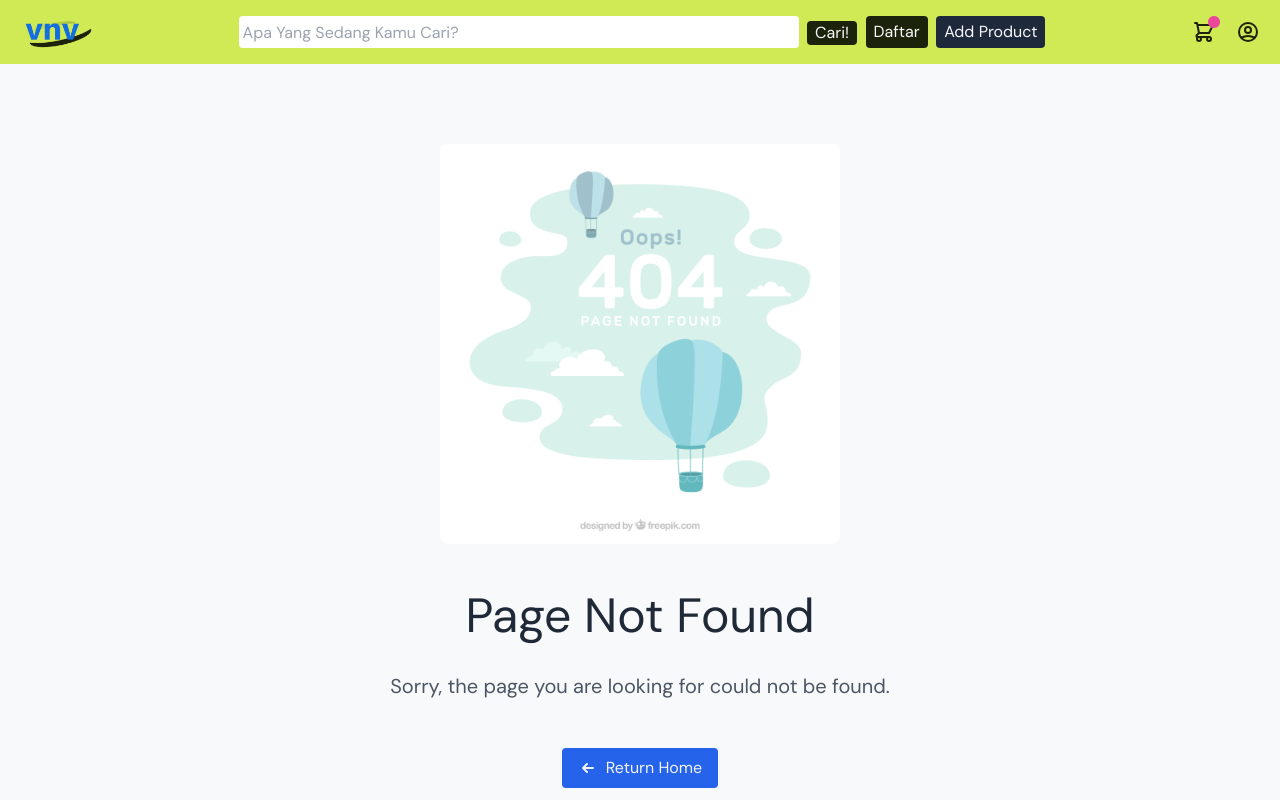
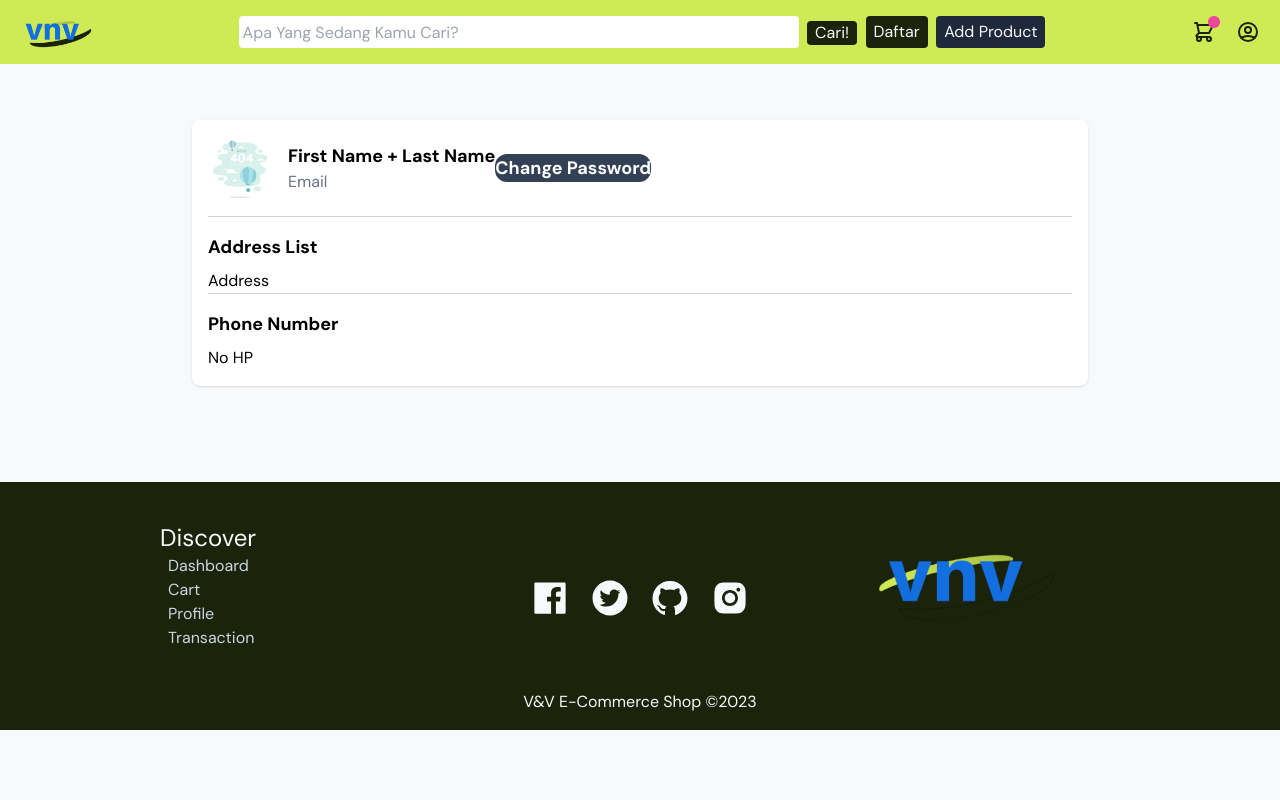
Before and after one commit to Vincent7564/E-Commerce-Frontend, a React (Create React App) app: page /Profile in a window 1280 px wide. Before the commit this address had no page. Shown: the top 800 px of the page. Built offline with nearby package versions, Linux system fonts and the light colour scheme.

Commit message:
feat: create profile page, and edit product detail pages for discount

```diff
--- a/src/Pages/ProductDetail.jsx
+++ b/src/Pages/ProductDetail.jsx
@@ -1,8 +1,8 @@
-import CarouselProductDetail from '../Component/CarouselProductDetail'
+import CarouselProductDetail from "../Component/CarouselProductDetail";
 import "../Component/ProductDetailCard.css";
 import { useParams, withRouter } from "react-router";
 import React, { useEffect, useState } from "react";
-import axios from 'axios';
+import axios from "axios";
 
 const ProductDetail = (props) => {
   // routing id
@@ -12,19 +12,22 @@ const ProductDetail = (props) => {
     price: "",
     description: "",
     qty: "",
-        productImage: ""
+    productImage: "",
+    discount:"",
   });
 
   useEffect(() => {
     const fetchData = async () => {
       try {
-            console.log("Testing useEffect")
-            console.log(params.id)
-            const response = await axios.get('/api/product-detail-data', { params: { id: params.id } });
+        console.log("Testing useEffect");
+        console.log(params.id);
+        const response = await axios.get("/api/product-detail-data", {
+          params: { id: params.id },
+        });
         console.log(response.data);
         console.log(response.status);
         setProducts(response.data);
-            console.log("product:")
+        console.log("product:");
       } catch (error) {
         console.error(error);
       }
@@ -32,10 +35,8 @@ const ProductDetail = (props) => {
     fetchData();
   }, []);
 
-
   // qty
   const [count, setCount] = useState(0);
-
   const incrementCount = () => {
     setCount(count + 1);
   };
@@ -44,17 +45,17 @@ const ProductDetail = (props) => {
     setCount(count - 1);
   };
 
-    const handleChange = (e)=>{
+  const handleChange = (e) => {
     setCount(Number(e.target.value));
   };
 
   // format style
   const formatPrice = (price) => {
-        console.log(price)
+    console.log(price);
 
-        const formatter = new Intl.NumberFormat('id-ID', {
-          style: 'currency',
-          currency: 'IDR',
+    const formatter = new Intl.NumberFormat("id-ID", {
+      style: "currency",
+      currency: "IDR",
     });
     return formatter.format(price);
   };
@@ -63,49 +64,92 @@ const ProductDetail = (props) => {
     <div class="border-[0.2rem] border-slate-300 rounded-xl p-2 m-0">
       <div>
         <div className="grid grid-cols-2 gap-2">
-                <CarouselProductDetail productImage = {products.productImage} />
-                <div className='py-5 px-1'>
-                    <h1 className='text-4xl font-medium py-1'><b>{products.productName}</b></h1>
-                    <div className='py-1'>
+          <CarouselProductDetail productImage={products.productImage} />
+          <div className="py-5 px-1">
+            <h1 className="text-4xl font-medium py-1">
+              <b>{products.productName}</b>
+            </h1>
+            <div className="py-1">
               <span class="fa fa-star checked"></span>
               <span class="fa fa-star checked"></span>
               <span class="fa fa-star checked"></span>
               <span class="fa fa-star"></span>
               <span class="fa fa-star"></span>
             </div>
-                    <h1 className='text-4xl font-medium py-1'><b>{formatPrice(products.price.$numberDecimal)}</b></h1>
-                    <p className='text-gray-400 text-xl py-2 text-justify pe-10'>{products.description}</p>
+            <h1 className="text-2xl font-medium py-1">
+              <b>
+                {products.discount && products.discount.$numberDecimal > 0 ? (
+                  <>
+                    <p className=" text-red-400 text-4xl">
+                      <div className=" font-bold bg-red-500 text-red-300 text-right">
+                        {products.discount.$numberDecimal}% OFF!
+                      </div>
+                      {formatPrice(
+                        products.price.$numberDecimal - (products.price.$numberDecimal * products.discount.$numberDecimal) / 100
+                      )}
+                    </p>
+                    <strike>{formatPrice(products.price.$numberDecimal)}</strike>
+                  </>
+                ) : (
+                  <>{formatPrice(products.price.$numberDecimal)}</>
+                )}
+              </b>
+            </h1>
+            <p className="text-gray-400 text-xl py-2 text-justify pe-10">
+              {products.description}
+            </p>
           </div>
           <div class="grid grid-cols-2 gap-4 content-stretch py-2 px-10">
-                    <div className='text-xl ps-10'>send from: Jakarta</div>
-                    <div className='text-xl pe-10 text-end'><b>stock: {products.qty.$numberDecimal} left</b></div>
-                    <div className='text-xl pe-10 text-end'><b>stock: 120 left</b></div>
+            <div className="text-xl ps-10">send from: Jakarta</div>
+            <div className="text-xl pe-10 text-end">
+              <b>stock: {products.qty.$numberDecimal} left</b>
+            </div>
+            <div className="text-xl pe-10 text-end">
+              <b>stock: 120 left</b>
+            </div>
           </div>
           <div class="w-[70%] border-[0.1rem] border-slate-300 rounded-xl p-2 m-0 ms-5 me-10">
-                    <div className='p-5'>
-                        <div className='text-xl'><b>Add to Cart</b></div>
-                        <div className='pt-2'>
+            <div className="p-5">
+              <div className="text-xl">
+                <b>Add to Cart</b>
+              </div>
+              <div className="pt-2">
                 <div class="custom-number-input h-10 w-32">
                   <div class="flex flex-row h-10 w-full rounded-lg relative bg-transparent mt-1">
-                                    <button onClick={decrementCount} class=" bg-gray-300 text-gray-600 hover:text-gray-700 hover:bg-gray-400 h-full w-20 rounded-l cursor-pointer outline-none">
+                    <button
+                      onClick={decrementCount}
+                      class=" bg-gray-300 text-gray-600 hover:text-gray-700 hover:bg-gray-400 h-full w-20 rounded-l cursor-pointer outline-none"
+                    >
                       <span class="m-auto text-2xl font-thin">−</span>
                     </button>
-                                    <input value={count} onChange={handleChange} type="text" inputmode="numeric" pattern="[0-9]*" class="outline-none focus:outline-none text-center w-full bg-gray-300 font-semibold text-md hover:text-black focus:text-black  md:text-basecursor-default flex items-center text-gray-700  outline-none" name="qty" ></input>
-                                    <button onClick={incrementCount} class="bg-gray-300 text-gray-600 hover:text-gray-700 hover:bg-gray-400 h-full w-20 rounded-r cursor-pointer">
+                    <input
+                      value={count}
+                      onChange={handleChange}
+                      type="text"
+                      inputmode="numeric"
+                      pattern="[0-9]*"
+                      class="outline-none focus:outline-none text-center w-full bg-gray-300 font-semibold text-md hover:text-black focus:text-black  md:text-basecursor-default flex items-center text-gray-700  outline-none"
+                      name="qty"
+                    ></input>
+                    <button
+                      onClick={incrementCount}
+                      class="bg-gray-300 text-gray-600 hover:text-gray-700 hover:bg-gray-400 h-full w-20 rounded-r cursor-pointer"
+                    >
                       <span class="m-auto text-2xl font-thin">+</span>
                     </button>
                   </div>
                 </div>
               </div>
-                        <div className='text-end pe-10'>
-                            <button className=" bg-black text-white w-[5rem] p-2">Add</button>
+              <div className="text-end pe-10">
+                <button className=" bg-black text-white w-[5rem] p-2">
+                  Add
+                </button>
               </div>
             </div>
           </div>
         </div>
       </div>
     </div>
-
   );
 };
 
--- /dev/null
+++ b/src/Pages/Profile.jsx
@@ -0,0 +1,38 @@
+import React from "react";
+import imagenotfound from "../Image/404.jpg";
+const Profile = () => {
+  return (
+    <div className="container mx-auto p-4">
+      <div className="bg-white shadow rounded-lg p-4">
+        <div className="flex items-center mb-4">
+          <img
+            className="w-16 h-16 rounded-full mr-4"
+            src={imagenotfound}
+            alt="Profile"
+          />
+          <div>
+            <h2 className="text-lg font-bold">First Name + Last Name</h2>
+            <p className="text-gray-500">Email</p>
+          </div>
+          <div className="flex justify-end bg-vnv-dark-grey rounded-xl text-white">
+            <button className=" text-right">
+              <h2 className="text-lg font-bold end text-end">Change Password</h2>
+            </button>
+          </div>
+        </div>
+        <div className="border-t border-gray-300 pt-4">
+          <h3 className="text-lg font-bold mb-2">Address List</h3>
+          <ul className="space-y-2">
+            <li>Address</li>
+          </ul>
+        </div>
+        <div className="border-t border-gray-300 pt-4">
+          <h3 className="text-lg font-bold mb-2">Phone Number</h3>
+          <p>No HP</p>
+        </div>
+      </div>
+    </div>
+  );
+};
+
+export default Profile;
--- a/src/Routes/RouteList.jsx
+++ b/src/Routes/RouteList.jsx
@@ -6,6 +6,7 @@ import AddProduct from "../Pages//Admin/AddProduct";
 import PageError from "../Pages/PageError";
 import ProductDetail from '../Pages/ProductDetail';
 import View from "../Pages/View";
+import Profile from "../Pages/Profile";
 
 const RouteList = () => {
   return (
@@ -19,6 +20,7 @@ const RouteList = () => {
         <Route path="/product-detail/:id" element={<ProductDetail />} />
         <Route path="/search/:search" element={<View />} />
         <Route path="*" element={<PageError />} />
+        <Route path="/Profile" element={<Profile/>}/>
       </Routes>
     </BrowserRouter>
   );
```
Lines whose indentation alone changed are shown as unchanged.
